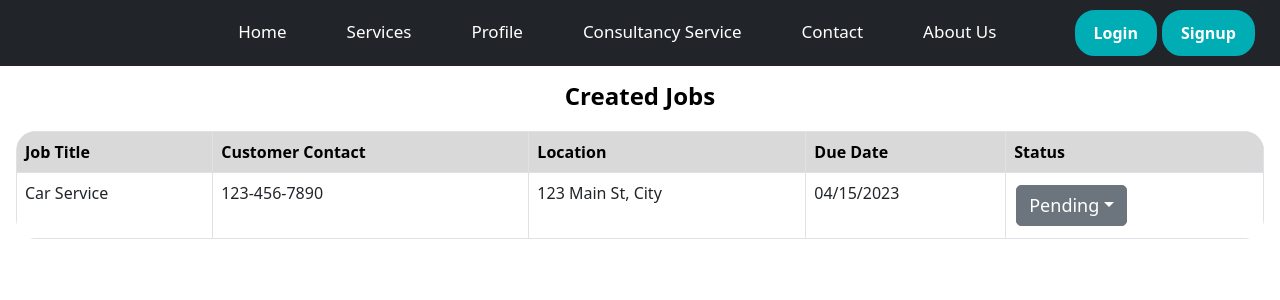
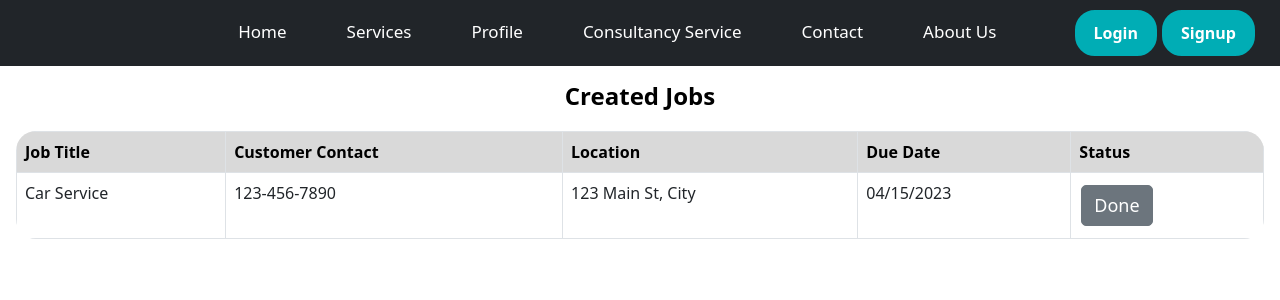
Before and after one commit to k-rashmina/Dinanga-Enterprises, a React (Vite) app in the folder DE-frontend/: page /empjobs in a window 1280 px wide. Shown: the top 300 px of the page. Built offline with nearby package versions, Linux system fonts and the light colour scheme.

Commit message:
Added done button

```diff
--- a/DE-frontend/src/components/employee/EmployeeJobsDashboard.jsx
+++ b/DE-frontend/src/components/employee/EmployeeJobsDashboard.jsx
@@ -1,5 +1,5 @@
 import React, { useState } from 'react';
-import { Container, Table, Dropdown } from 'react-bootstrap';
+import { Container, Table, Button} from 'react-bootstrap';
 import 'bootstrap/dist/css/bootstrap.min.css';
 import 'bootstrap-icons/font/bootstrap-icons.css';
 
@@ -15,10 +15,11 @@ const rows = [
 ];
 
 const EmployeeJobsDashboard = () => {
-  const [status, setStatus] = useState('Pending');
+  const [isDone, setIsDone] = useState(false);
 
-  const handleStatusChange = (selectedStatus) => {
-    setStatus(selectedStatus);
+  const handleDoneButtonClick = () => {
+    setIsDone(true); // Set isDone state to true to change the button color to green
+    setStatus("Completed"); // Update status to "Completed"
   };
 
   return (
@@ -43,16 +44,12 @@ const EmployeeJobsDashboard = () => {
                 <td>{row.location}</td>
                 <td>{row.dueDate}</td>
                 <td>
-                  <Dropdown>
-                    <Dropdown.Toggle variant="secondary" id={`dropdown-status-${index}`}>
-                      {status}
-                    </Dropdown.Toggle>
-                    <Dropdown.Menu>
-                      <Dropdown.Item onClick={() => handleStatusChange('Pending')}>Pending</Dropdown.Item>
-                      <Dropdown.Item onClick={() => handleStatusChange('In Progress')}>In Progress</Dropdown.Item>
-                      <Dropdown.Item onClick={() => handleStatusChange('Completed')}>Completed</Dropdown.Item>
-                    </Dropdown.Menu>
-                  </Dropdown>
+                <Button
+                    variant={isDone ? "success" : "secondary"} // Change color based on isDone state
+                    onClick={handleDoneButtonClick}
+                  >
+                    Done
+                  </Button>
                 </td>
               </tr>
             ))}
```
